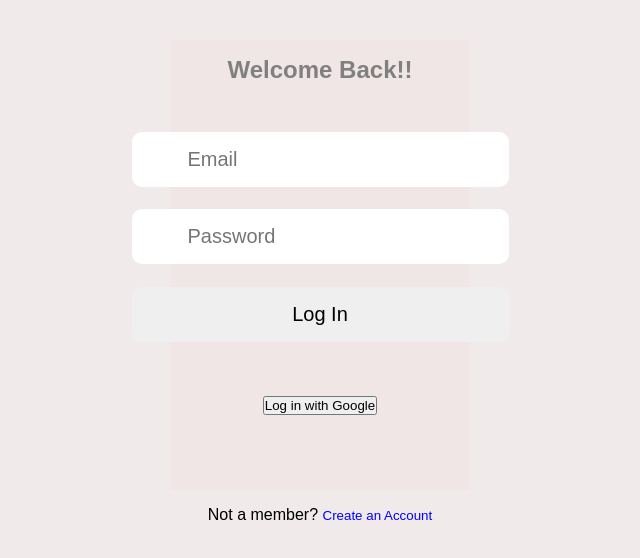
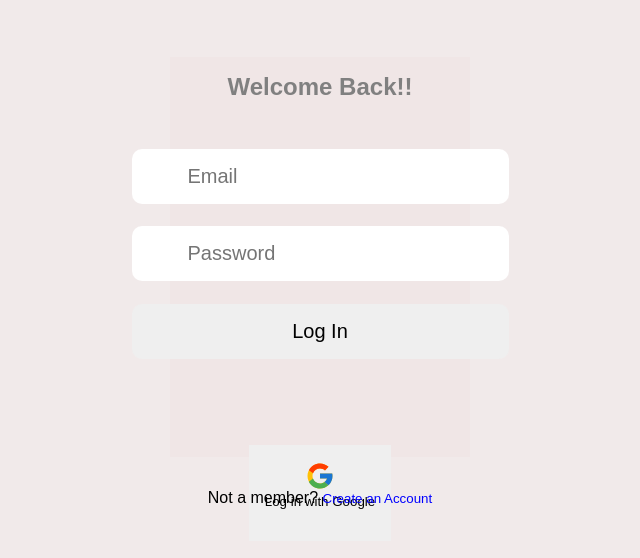
Before and after one commit to OnonobiFavour/shortify, a React (Vite) app: page /login in a window 1280 px wide. Shown: the part 118-676 px from the top of the page, without its empty margins (320-960 px from the left). Built offline with nearby package versions, Linux system fonts and the light colour scheme.

Commit message:
Added google signUP

```diff
--- a/src/components/Login.tsx
+++ b/src/components/Login.tsx
@@ -3,6 +3,7 @@ import { useNavigate } from 'react-router-dom';
 import { getAuth, signInWithEmailAndPassword, GoogleAuthProvider, signInWithPopup } from 'firebase/auth';
 import { initializeApp } from 'firebase/app';
 import { config } from '../config/config';
+import {FcGoogle} from 'react-icons/fc'
 
 initializeApp(config.firebaseConfig);
 
@@ -90,7 +91,8 @@ const Login = () => {
           </button>
         </form>
         <button className="google-login-button" onClick={handleGoogleLogin}>
-          Log in with Google
+          <FcGoogle size={30}></FcGoogle>
+          <p>Log in with Google</p>
         </button>
       </div>
 
--- a/src/components/Signup.css
+++ b/src/components/Signup.css
@@ -8,13 +8,24 @@
 }
 .signup-box{
     width: 300px;
-    height: 450px;
+    height: 400px;
     border:none;
+    background-color: inherit;
     display: flex;
     flex-direction: column;
-    margin-bottom: 1rem;
-    background-color: inherit;
+    margin-bottom: 2rem;
     place-items: center;
+}
+.google-login-button{
+    padding: 1rem;
+    margin-top: 2rem;
+    text-align: center;
+    cursor: pointer;
+    /* background-color: inherit; */
+    border: none;
+}
+.google-login-button p{
+    padding-bottom: 1rem;
 }
 h2{
     padding: 1rem 0rem;
@@ -55,5 +66,5 @@ input[ type = 'button']:active{
     color: red;
 }
 .oldAcc{
-    padding-top: 1rem;
+    padding-top: 2rem;
 }
--- a/src/components/Signup.tsx
+++ b/src/components/Signup.tsx
@@ -89,14 +89,15 @@ const Signup: React.FC<SignupProps> = ({onSignUP}) => {
                 {!passwordMatch && <p className='err'>Passwords do not match!</p>}
                 {error && <p className='err'>{error}</p>}
                 <input type="submit" className = 'confirm' value="Confirm"/>
-                <button className="google-signup" onClick={handleGoogleSignup}>
-                    Sign Up with Google
-                </button>
 
             </form>
+            <p className='oldAcc'>Already have an account? <button className='login2' onClick={handleclick}>login</button></p>
         </main>
 
-        <p className='oldAcc'>Already have an account? <button className='login2' onClick={handleclick}>login</button></p>
+         <button className="google-login-button" onClick={handleGoogleSignup}>
+            Sign Up with Google
+        </button>
+
 
 
     </section>
```
